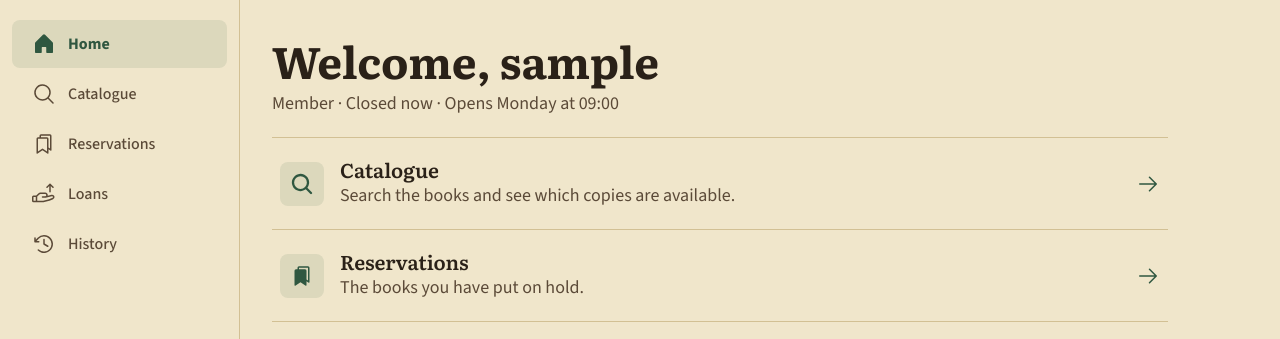
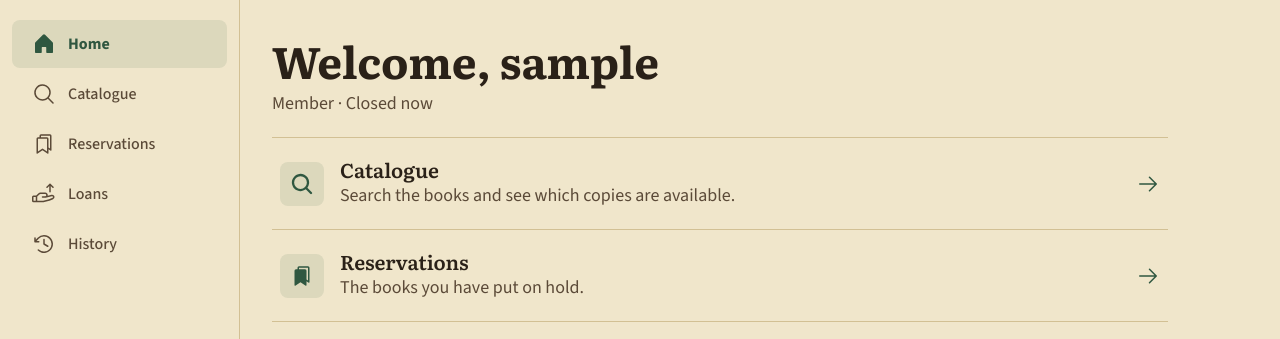
Before and after one commit to ckagias/lectern, a PHP site: page /dashboard.php in a window 1280 px wide. Shown: the part 68-407 px from the top of the page. Run offline with PHP 8.4, Linux system fonts and the light colour scheme; the visitor is signed in with stand-in values (Sample User, id 1).

Commit message:
refactor: show only open or closed in the dashboard status

```diff
--- a/prototype/includes/helpers.php
+++ b/prototype/includes/helpers.php
@@ -54,11 +54,11 @@ function openingHours($day)
 }
 
 /**
- * Returns a sentence about the opening of the library at this moment, in the current language.
+ * Returns a sentence that tells whether the library is open at this moment, in the current language.
  *
  * @param int $day The weekday, 1 for Monday to 7 for Sunday.
  * @param string $now The time as hours and minutes, for example 18:30.
- * @return string For example "Open until 21:00" or "Closed now · Opens tomorrow at 09:00".
+ * @return string For example "Open until 21:00" or "Closed now".
  */
 function openingStatus($day, $now)
 {
@@ -66,16 +66,5 @@ function openingStatus($day, $now)
     if ($hours !== [] && $now >= $hours['open'] && $now < $hours['close']) {
         return t('dashboard_open') . ' ' . $hours['close'];
     }
-    if ($hours !== [] && $now < $hours['open']) {
-        return t('dashboard_closed') . ' · ' . t('dashboard_opens_today') . ' ' . $hours['open'];
-    }
-    // The day is over or the library is closed all day, so the next opening is tomorrow, or Monday when tomorrow is Sunday.
-    $next = $day + 1;
-    $key = 'dashboard_opens_tomorrow';
-    if ($next >= 7) {
-        $next = 1;
-        $key = 'dashboard_opens_monday';
-    }
-    $nextHours = openingHours($next);
-    return t('dashboard_closed') . ' · ' . t($key) . ' ' . $nextHours['open'];
+    return t('dashboard_closed');
 }
--- a/prototype/includes/lang_el.php
+++ b/prototype/includes/lang_el.php
@@ -17,9 +17,6 @@ $lang_el = [
     'dashboard_welcome' => 'Καλώς ήρθες,',
     'dashboard_open' => 'Ανοιχτά έως τις',
     'dashboard_closed' => 'Κλειστά τώρα',
-    'dashboard_opens_today' => 'Ανοίγουμε σήμερα στις',
-    'dashboard_opens_tomorrow' => 'Ανοίγουμε αύριο στις',
-    'dashboard_opens_monday' => 'Ανοίγουμε τη Δευτέρα στις',
     'dashboard_catalogue' => 'Αναζήτησε βιβλία και δες ποια αντίτυπα είναι διαθέσιμα.',
     'dashboard_member_reservations' => 'Τα βιβλία που έχεις κρατήσει.',
     'dashboard_member_loans' => 'Τα βιβλία που έχεις δανειστεί και πότε τα επιστρέφεις.',
--- a/prototype/includes/lang_en.php
+++ b/prototype/includes/lang_en.php
@@ -17,9 +17,6 @@ $lang_en = [
     'dashboard_welcome' => 'Welcome,',
     'dashboard_open' => 'Open until',
     'dashboard_closed' => 'Closed now',
-    'dashboard_opens_today' => 'Opens today at',
-    'dashboard_opens_tomorrow' => 'Opens tomorrow at',
-    'dashboard_opens_monday' => 'Opens Monday at',
     'dashboard_catalogue' => 'Search the books and see which copies are available.',
     'dashboard_member_reservations' => 'The books you have put on hold.',
     'dashboard_member_loans' => 'The books you have borrowed and when to return them.',
```
